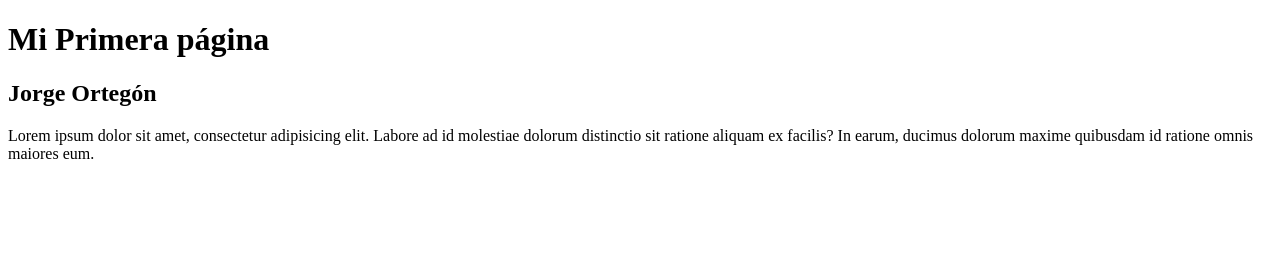
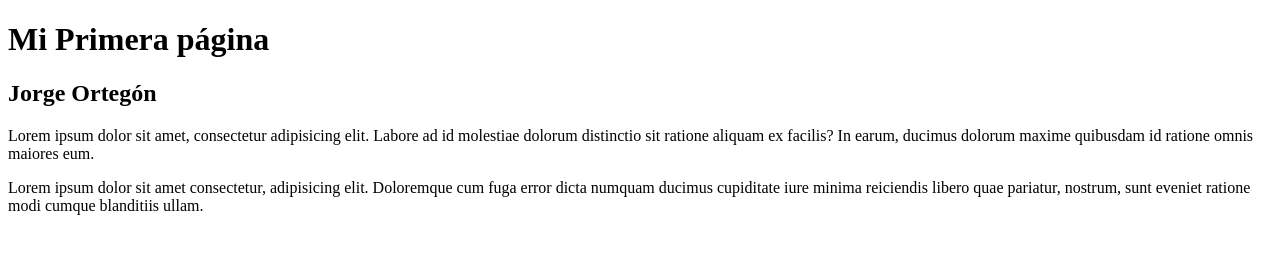
Before and after one commit to Acidshaker/repositorio-test, a plain HTML site: page index.html in a window 1280 px wide. Drawn offline with Linux system fonts and the light colour scheme.

Commit message:
Agregando nuevo párrafo

```diff
--- a/index.html
+++ b/index.html
@@ -17,6 +17,10 @@
 
       <p>Lorem ipsum dolor sit amet, consectetur adipisicing elit. Labore ad id molestiae dolorum distinctio sit ratione
         aliquam ex facilis? In earum, ducimus dolorum maxime quibusdam id ratione omnis maiores eum.</p>
+
+      <p>Lorem ipsum dolor sit amet consectetur, adipisicing elit. Doloremque cum fuga error dicta numquam ducimus
+        cupiditate iure minima reiciendis libero quae pariatur, nostrum, sunt eveniet ratione modi cumque blanditiis
+        ullam.</p>
     </section>
   </main>
 </body>
```
